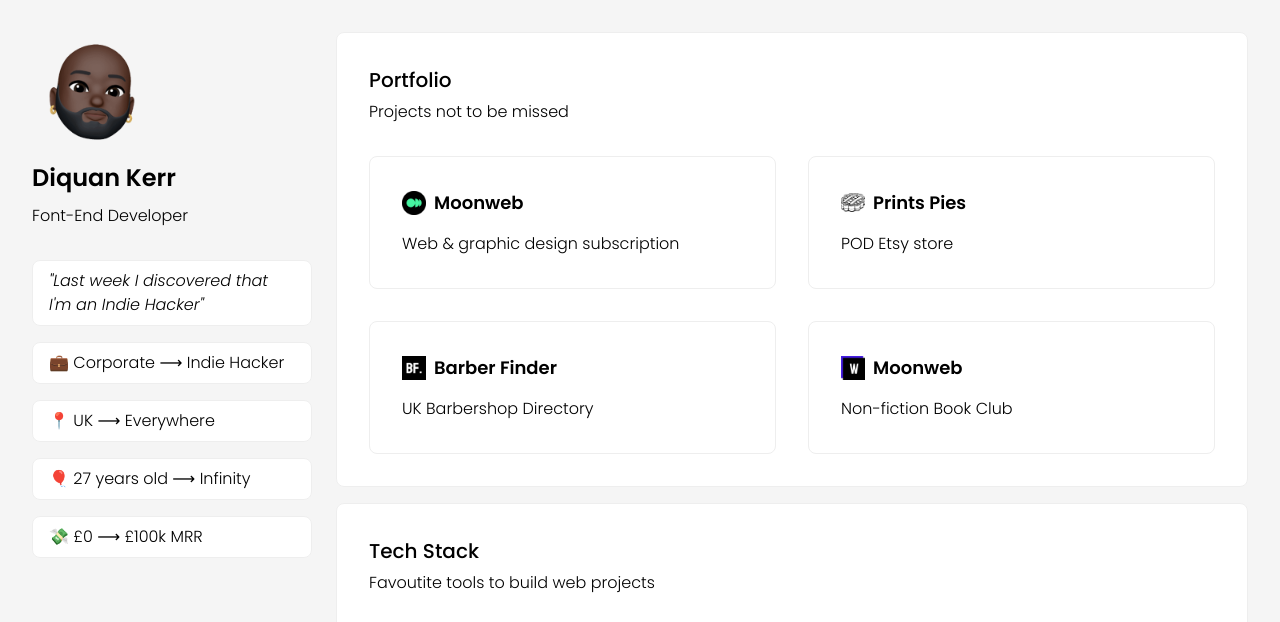
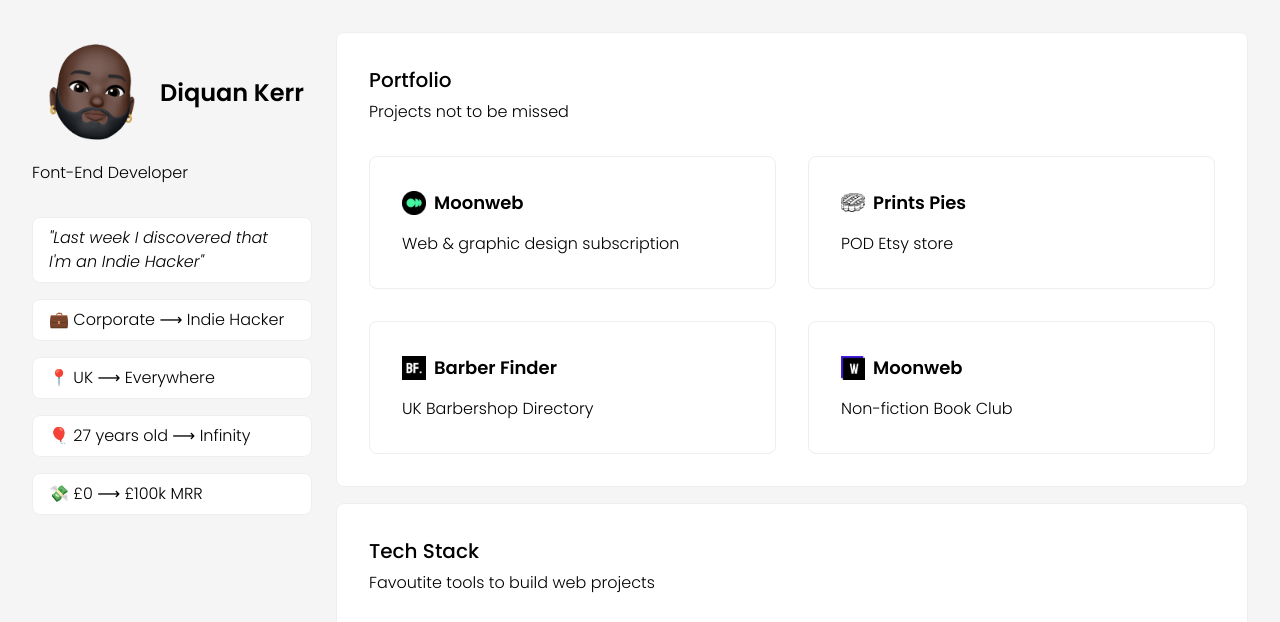
Before and after one commit to DeeKayMA/DeeKayMA.github.io, a plain HTML site: page index.html in a window 1280 px wide. Shown: the top 622 px of the page. Drawn offline with Linux system fonts and the light colour scheme; a script that the page names is missing.

Commit message:
Update style.css
Made my name align by row and wrap

```diff
--- a/style.css
+++ b/style.css
@@ -184,7 +184,9 @@ html {
 
   .about-me{
     display:flex;
-    flex-direction: column;
+    flex-direction: row;
+    flex-wrap: wrap;
+    align-items: center;
     gap:0.5rem;
   }
   .fun-facts{
```
